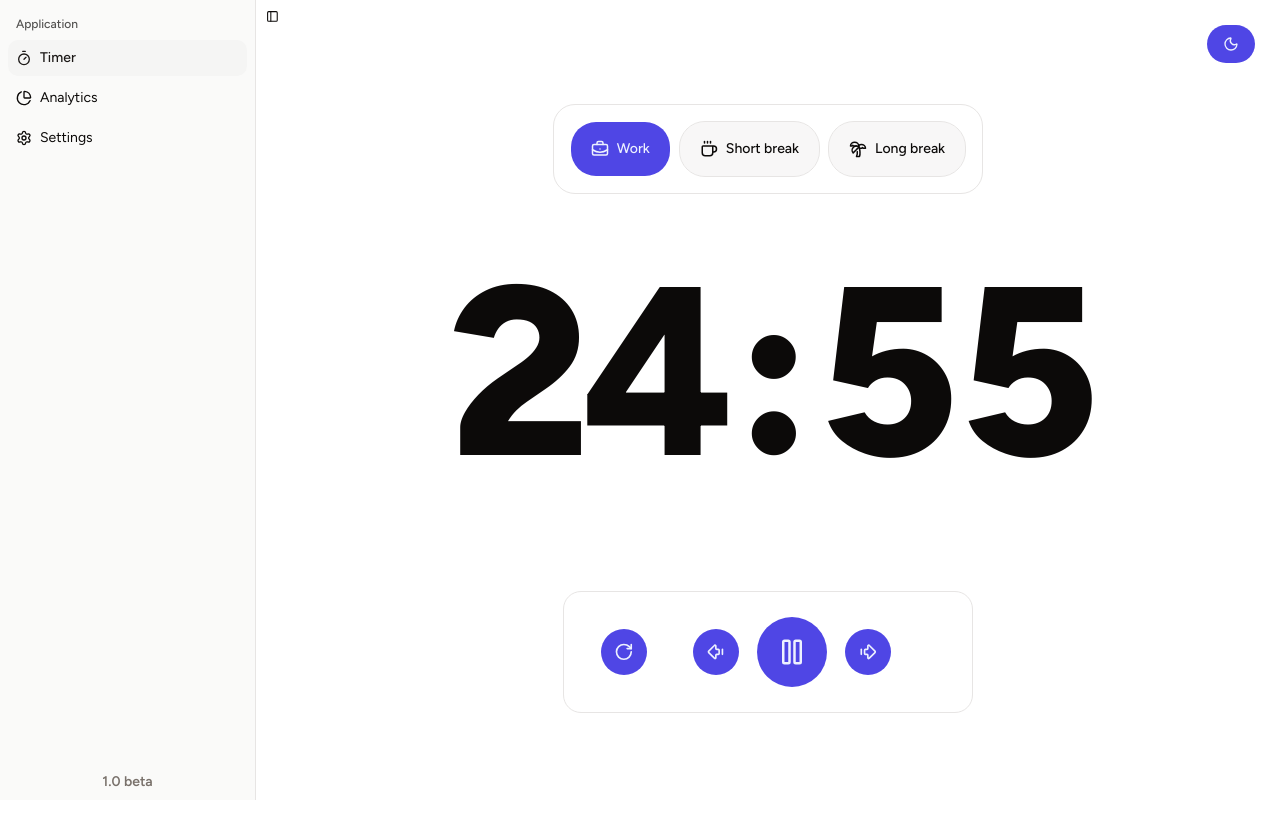
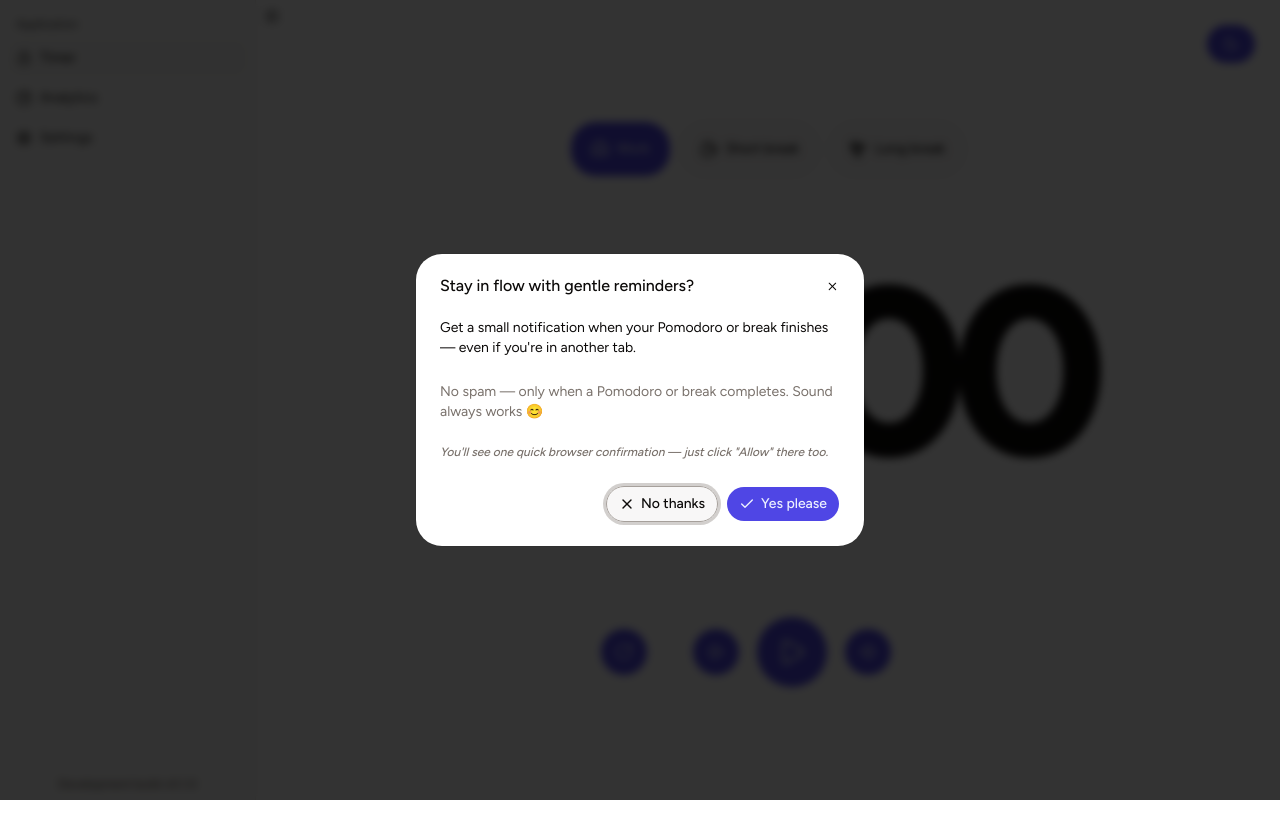
Before and after one commit to proivan1711/iXQU, a Next.js app: page / in a window 1280 px wide. Built offline with nearby package versions, Linux system fonts and the light colour scheme; no server answers.

Commit message:
Added notifications and replaced placeholder app version with real one

```diff
--- a/next.config.ts
+++ b/next.config.ts
@@ -1,8 +1,13 @@
-import type { NextConfig } from "next";
+import {readFileSync} from "node:fs";
+import type {NextConfig} from "next";
+
+const packageJson = JSON.parse(readFileSync("./package.json", "utf8"));
 
 const nextConfig: NextConfig = {
-  /* config options here */
   reactCompiler: true,
+  env: {
+    NEXT_PUBLIC_APP_VERSION: packageJson.version,
+  },
 };
 
 export default nextConfig;
--- a/src/app/layout.tsx
+++ b/src/app/layout.tsx
@@ -1,13 +1,13 @@
-import type { Metadata } from "next";
-import { Figtree, Geist, Geist_Mono } from "next/font/google";
+import type {Metadata} from "next";
+import {Figtree, Geist, Geist_Mono} from "next/font/google";
 import "./globals.css";
-import type { ReactNode } from "react";
+import type {ReactNode} from "react";
 import Sidebar from "@/components/Sidebar";
-import { ThemeProvider } from "@/components/theme-provider";
+import {ThemeProvider} from "@/components/theme-provider";
 import ModeToggle from "@/components/ui/ModeToggle";
-import { SidebarProvider, SidebarTrigger } from "@/components/ui/sidebar";
-import { Toaster } from "@/components/ui/sonner";
-import { SettingsContextProvider } from "@/features/settings/context/SettingsContext";
+import {SidebarProvider, SidebarTrigger} from "@/components/ui/sidebar";
+import {Toaster} from "@/components/ui/sonner";
+import {SettingsContextProvider} from "@/features/settings/context/SettingsContext";
 
 const figtree = Figtree({ subsets: ["latin"], variable: "--font-sans" });
 
@@ -50,7 +50,7 @@ export default function RootLayout({
                 <ModeToggle />
                 {children}
               </main>
-              <Toaster />
+              <Toaster position="top-center" richColors={true} />
             </SettingsContextProvider>
           </SidebarProvider>
         </ThemeProvider>
--- a/src/app/page.tsx
+++ b/src/app/page.tsx
@@ -1,5 +1,6 @@
-import { PomodoroContextProvider } from "@/contexts/PomodoroContext";
+import {PomodoroContextProvider} from "@/contexts/PomodoroContext";
 import Clock from "@/features/timer/componets/Clock";
+import NotificationPrompt from "@/features/timer/componets/NotificationPrompt";
 import TimerIslandNav from "@/features/timer/componets/TimerIslandNav";
 import TimerPlayControls from "@/features/timer/componets/TimerPlayControls";
 
@@ -10,6 +11,7 @@ export default function PomodoroTimer() {
         <TimerIslandNav />
         <Clock />
         <TimerPlayControls />
+        <NotificationPrompt />
       </PomodoroContextProvider>
     </div>
   );
--- a/src/components/Sidebar.tsx
+++ b/src/components/Sidebar.tsx
@@ -1,7 +1,7 @@
 "use client";
 
-import { PieChart, Settings, Timer } from "lucide-react";
-import { usePathname } from "next/dist/client/components/navigation"; // Menu items.
+import {PieChart, Settings, Timer} from "lucide-react";
+import {usePathname} from "next/dist/client/components/navigation";
 import Link from "next/link";
 import {
   Sidebar as ShadcnSidebar,
@@ -12,9 +12,8 @@ import {
   SidebarMenu,
   SidebarMenuButton,
   SidebarMenuItem,
-} from "@/components/ui/sidebar"; // Menu items.
+} from "@/components/ui/sidebar";
 
-// Menu items.
 const items = [
   {
     title: "Timer",
@@ -34,7 +33,7 @@ const items = [
 ];
 
 export default function Sidebar() {
-  const placeholderAppVersion = "1.0 beta";
+  const build = `${process.env.NODE_ENV === "development" ? "Development build" : ""}`;
   const pageUrl = usePathname();
 
   return (
@@ -58,8 +57,8 @@ export default function Sidebar() {
           </SidebarGroupContent>
         </SidebarGroup>
       </SidebarContent>
-      <p className="text-center mb-2 text-sm font-semibold text-muted-foreground">
-        {placeholderAppVersion}
+      <p className="text-center mb-2 text-xs font-semibold text-muted-foreground">
+        {build} v{process.env.NEXT_PUBLIC_APP_VERSION}
       </p>
     </ShadcnSidebar>
   );
--- /dev/null
+++ b/src/components/ui/dialog.tsx
@@ -0,0 +1,154 @@
+"use client"
+
+import * as React from "react"
+import {Dialog as DialogPrimitive} from "radix-ui"
+
+import {cn} from "@/lib/utils"
+import {Button} from "@/components/ui/button"
+import {X} from "lucide-react";
+
+function Dialog({
+  ...props
+}: React.ComponentProps<typeof DialogPrimitive.Root>) {
+  return <DialogPrimitive.Root data-slot="dialog" {...props} />
+}
+
+function DialogTrigger({
+  ...props
+}: React.ComponentProps<typeof DialogPrimitive.Trigger>) {
+  return <DialogPrimitive.Trigger data-slot="dialog-trigger" {...props} />
+}
+
+function DialogPortal({
+  ...props
+}: React.ComponentProps<typeof DialogPrimitive.Portal>) {
+  return <DialogPrimitive.Portal data-slot="dialog-portal" {...props} />
+}
+
+function DialogClose({
+  ...props
+}: React.ComponentProps<typeof DialogPrimitive.Close>) {
+  return <DialogPrimitive.Close data-slot="dialog-close" {...props} />
+}
+
+function DialogOverlay({
+  className,
+  ...props
+}: React.ComponentProps<typeof DialogPrimitive.Overlay>) {
+  return (
+    <DialogPrimitive.Overlay
+      data-slot="dialog-overlay"
+      className={cn("data-open:animate-in data-closed:animate-out data-closed:fade-out-0 data-open:fade-in-0 bg-black/80 duration-100 supports-backdrop-filter:backdrop-blur-xs fixed inset-0 isolate z-50", className)}
+      {...props}
+    />
+  )
+}
+
+function DialogContent({
+  className,
+  children,
+  showCloseButton = true,
+  ...props
+}: React.ComponentProps<typeof DialogPrimitive.Content> & {
+  showCloseButton?: boolean
+}) {
+  return (
+    <DialogPortal>
+      <DialogOverlay />
+      <DialogPrimitive.Content
+        data-slot="dialog-content"
+        className={cn(
+          "bg-background data-open:animate-in data-closed:animate-out data-closed:fade-out-0 data-open:fade-in-0 data-closed:zoom-out-95 data-open:zoom-in-95 ring-foreground/5 grid max-w-[calc(100%-2rem)] gap-6 rounded-4xl p-6 text-sm ring-1 duration-100 sm:max-w-md fixed top-1/2 left-1/2 z-50 w-full -translate-x-1/2 -translate-y-1/2 outline-none",
+          className
+        )}
+        {...props}
+      >
+        {children}
+        {showCloseButton && (
+          <DialogPrimitive.Close data-slot="dialog-close" asChild>
+            <Button variant="ghost" className="absolute top-4 right-4" size="icon-sm">
+              <X/>
+              <span className="sr-only">Close</span>
+            </Button>
+          </DialogPrimitive.Close>
+        )}
+      </DialogPrimitive.Content>
+    </DialogPortal>
+  )
+}
+
+function DialogHeader({ className, ...props }: React.ComponentProps<"div">) {
+  return (
+    <div
+      data-slot="dialog-header"
+      className={cn("gap-2 flex flex-col", className)}
+      {...props}
+    />
+  )
+}
+
+function DialogFooter({
+  className,
+  showCloseButton = false,
+  children,
+  ...props
+}: React.ComponentProps<"div"> & {
+  showCloseButton?: boolean
+}) {
+  return (
+    <div
+      data-slot="dialog-footer"
+      className={cn(
+        "gap-2 flex flex-col-reverse gap-2 sm:flex-row sm:justify-end",
+        className
+      )}
+      {...props}
+    >
+      {children}
+      {showCloseButton && (
+        <DialogPrimitive.Close asChild>
+          <Button variant="outline">Close</Button>
+        </DialogPrimitive.Close>
+      )}
+    </div>
+  )
+}
+
+function DialogTitle({
+  className,
+  ...props
+}: React.ComponentProps<typeof DialogPrimitive.Title>) {
+  return (
+    <DialogPrimitive.Title
+      data-slot="dialog-title"
+      className={cn("text-base leading-none font-medium", className)}
+      {...props}
+    />
+  )
+}
+
+function DialogDescription({
+  className,
+  ...props
+}: React.ComponentProps<typeof DialogPrimitive.Description>) {
+  return (
+    <DialogPrimitive.Description
+      data-slot="dialog-description"
+      className={cn("text-muted-foreground *:[a]:hover:text-foreground text-sm *:[a]:underline *:[a]:underline-offset-3", className)}
+      {...props}
+    />
+  )
+}
+
+export {
+  Dialog,
+  DialogClose,
+  DialogContent,
+  DialogDescription,
+  DialogFooter,
+  DialogHeader,
+  DialogOverlay,
+  DialogPortal,
+  DialogTitle,
+  DialogTrigger,
+}
--- a/src/contexts/PomodoroContext.tsx
+++ b/src/contexts/PomodoroContext.tsx
@@ -12,17 +12,14 @@ import {
     useRef,
     useState,
 } from "react";
-import { useTimer } from "react-timer-hook";
-import { toast } from "sonner";
+import {useTimer} from "react-timer-hook";
+import {toast} from "sonner";
 import useSound from "use-sound";
-import { savePomodoro } from "@/features/analytics/services/analyticsDatabase";
-import { useSettings } from "@/features/settings/context/SettingsContext";
+import {savePomodoro} from "@/features/analytics/services/analyticsDatabase";
+import {useSettings} from "@/features/settings/context/SettingsContext";
+import {getSettings} from "@/features/settings/services/settings";
 import TimeUpNotification from "@/features/timer/componets/TimeUpNotification";
-import {
-  ALARM_SOUND_ID,
-  MIN_POMODORO_TIME_SAVE,
-  TIMER_NOTIFICATION_ID,
-} from "@/features/timer/config";
+import {ALARM_SOUND_ID, MIN_POMODORO_TIME_SAVE, TIMER_NOTIFICATION_ID,} from "@/features/timer/config";
 
 export type Mode = "pomodoro" | "shortBreak" | "longBreak";
 
@@ -209,6 +206,17 @@ export function PomodoroContextProvider({ children }: { children: ReactNode }) {
       main?.classList.add(...classes);
       sidebar?.classList.add(...classes);
 
+      if (getSettings().allowedNotifications) {
+        const notif = new Notification(`Time is up!`, {
+          icon: `${window.location.origin}/images/timer.svg`,
+          body: mode === "pomodoro" ? "Time for a break!" : "Back to work!",
+        });
+        notif.addEventListener("close", () => {
+          stopAlarm();
+          toast.dismiss(TIMER_NOTIFICATION_ID);
+        });
+      }
+
       toast.message(<TimeUpNotification mode={mode} restart={restart} />, {
         position: "top-center",
         id: TIMER_NOTIFICATION_ID,
--- a/src/features/settings/components/SettingsForm.tsx
+++ b/src/features/settings/components/SettingsForm.tsx
@@ -1,6 +1,6 @@
-import { SiGithub } from "@icons-pack/react-simple-icons";
+import {SiGithub} from "@icons-pack/react-simple-icons";
 import Link from "next/link";
-import { Button } from "@/components/ui/button";
+import {Button} from "@/components/ui/button";
 import {
   LongBreakDurationField,
   PomodoroDurationField,
@@ -11,6 +11,11 @@ import {
 export default function SettingsForm() {
   return (
     <form className="bg-card border border-border w-[85%] sm:w-[75%] max-w-7xl h-fit rounded-2xl flex flex-col justify-between items-start px-10 pt-20 pb-5 gap-15 mb-20">
+      {process.env.NODE_ENV === "development" && (
+        <p className="text-muted-foreground -mb-10">
+          🔧 Development Mode: Time constraints disabled for rapid testing.
+        </p>
+      )}
       <div className="flex flex-col w-full gap-15">
         <PomodoroDurationField />
         <ShortBreakDurationField />
--- a/src/features/settings/services/settings.ts
+++ b/src/features/settings/services/settings.ts
@@ -1,10 +1,7 @@
 "use client";
 
-import {
-  DEFAULT_SETTINGS,
-  SETTINGS_LOCAL_STORAGE_KEY,
-} from "@/features/timer/config";
-import { isObject } from "@/utils";
+import {DEFAULT_SETTINGS, SETTINGS_LOCAL_STORAGE_KEY,} from "@/features/timer/config";
+import {isObject} from "@/utils";
 
 function initSettings() {
   localStorage.setItem(
@@ -39,12 +36,12 @@ export function getSettings(): typeof DEFAULT_SETTINGS {
   }
 }
 
-export function setSetting({
+export function setSetting<K extends keyof typeof DEFAULT_SETTINGS>({
   settingsKey,
   value,
 }: {
-  settingsKey: keyof typeof DEFAULT_SETTINGS;
-  value: number;
+  settingsKey: K;
+  value: (typeof DEFAULT_SETTINGS)[K];
 }): typeof DEFAULT_SETTINGS {
   const settings = getSettings();
   settings[settingsKey] = value;
--- /dev/null
+++ b/src/features/timer/componets/NotificationPrompt.tsx
@@ -0,0 +1,109 @@
+"use client";
+
+import {Check, X} from "lucide-react";
+import {useState} from "react";
+import {toast} from "sonner";
+import {Button} from "@/components/ui/button";
+import {
+  Dialog,
+  DialogClose,
+  DialogContent,
+  DialogDescription,
+  DialogFooter,
+  DialogHeader,
+  DialogTitle,
+} from "@/components/ui/dialog";
+import {getData} from "@/features/analytics/services/analyticsDatabase";
+import {getSettings, setSetting} from "@/features/settings/services/settings";
+import {MIN_POMODOROS_FOR_NOTIFICATION_AUTO_ASK} from "@/features/timer/config";
+
+export default function NotificationPrompt() {
+  const {
+    pomodoros: { length: pomodorosCount },
+  } = getData();
+
+  const [hasAllowedNotifications, setHasAllowedNotifications] = useState<
+    null | boolean
+  >(() => getSettings().allowedNotifications);
+
+  if (
+    hasAllowedNotifications === null &&
+    pomodorosCount >= MIN_POMODOROS_FOR_NOTIFICATION_AUTO_ASK
+  ) {
+    return (
+      <Dialog defaultOpen={true}>
+        <DialogContent aria-describedby="Notification Permission for pomodoro">
+          <DialogTitle>Stay in flow with gentle reminders?</DialogTitle>
+          <DialogHeader>
+            Get a small notification when your Pomodoro or break finishes — even
+            if you're in another tab.
+          </DialogHeader>
+          <DialogDescription>
+            No spam — only when a Pomodoro or break completes. Sound always
+            works 😊
+            <br />
+            <br />
+            <span className="text-xs text-muted-foreground italic font-medium">
+              You'll see one quick browser confirmation — just click "Allow"
+              there too.
+            </span>
+          </DialogDescription>
+          <DialogFooter>
+            <DialogClose
+              onClick={() => {
+                setSetting({
+                  settingsKey: "allowedNotifications",
+                  value: false,
+                });
+                setHasAllowedNotifications(false);
+              }}
+              asChild={true}
+            >
+              <Button variant="outline">
+                <X />
+                <span>No thanks</span>
+              </Button>
+            </DialogClose>
+            <DialogClose
+              asChild={true}
+              onClick={() => {
+                toast.promise(
+                  async () => {
+                    const res = await Notification.requestPermission();
+                    if (res === "denied" || res === "default") {
+                      setSetting({
+                        settingsKey: "allowedNotifications",
+                        value: false,
+                      });
+                      setHasAllowedNotifications(false);
+                      await Promise.reject("Notification denied");
+                    } else {
+                      setSetting({
+                        settingsKey: "allowedNotifications",
+                        value: true,
+                      });
+                      setHasAllowedNotifications(true);
+                      await Promise.resolve();
+                    }
+                  },
+                  {
+                    success: "Notifications allowed",
+                    error: "Notification permission denied",
+                    loading: "Requesting notification permission",
+                    duration: 1000 * 10,
+                  },
+                );
+              }}
+            >
+              <Button>
+                <Check />
+                <span>Yes please</span>
+              </Button>
+            </DialogClose>
+          </DialogFooter>
+        </DialogContent>
+      </Dialog>
+    );
+  }
+  return null;
+}
--- a/src/features/timer/config.ts
+++ b/src/features/timer/config.ts
@@ -1,24 +1,31 @@
-export const MIN_POMODORO_DURATION = 15 * 60 * 1000;
+const isDeveloping = process.env.NODE_ENV === "development";
+
+export const MIN_POMODORO_DURATION = isDeveloping ? 0 : 15 * 60 * 1000;
 export const MAX_POMODORO_DURATION = 5 * 60 * 60 * 1000;
 
 export const MIN_SHORT_BREAK_DURATION = 60 * 1000;
-export const MAX_SHORT_BREAK_DURATION = 10 * 60 * 1000;
+export const MAX_SHORT_BREAK_DURATION = isDeveloping
+  ? 1000 * 60 * 1000
+  : 10 * 60 * 1000;
 
-export const MIN_LONG_BREAK_DURATION = 10 * 60 * 1000;
+export const MIN_LONG_BREAK_DURATION = isDeveloping ? 0 : 10 * 60 * 1000;
 export const MAX_LONG_BREAK_DURATION = 30 * 60 * 1000;
 
-export const MIN_SKIP_DURATION = 1000;
-export const MAX_SKIP_DURATION = 30 * 1000;
+export const MIN_SKIP_DURATION = isDeveloping ? 1 : 1000;
+export const MAX_SKIP_DURATION = isDeveloping ? 60 * 60 * 1000 : 30 * 1000;
 
 export const SETTINGS_LOCAL_STORAGE_KEY = "settings";
 export const DEFAULT_SETTINGS = {
-  pomodoroDuration: 25 * 60 * 1000,
-  shortBreakDuration: 5 * 60 * 1000,
-  longBreakDuration: 15 * 60 * 1000,
-  skipDuration: 15 * 1000,
+  pomodoroDuration: isDeveloping ? 5 * 1000 : 25 * 60 * 1000,
+  shortBreakDuration: isDeveloping ? 2 * 1000 : 5 * 60 * 1000,
+  longBreakDuration: isDeveloping ? 4 * 1000 : 15 * 60 * 1000,
+  skipDuration: isDeveloping ? 100 * 60 * 1000 : 15 * 1000,
+  allowedNotifications: null as null | boolean,
 };
 
 export const MIN_POMODORO_TIME_SAVE = 60 * 1000;
 
 export const ALARM_SOUND_ID = "pomodoro-alarm";
 export const TIMER_NOTIFICATION_ID = "timer-notification";
+
+export const MIN_POMODOROS_FOR_NOTIFICATION_AUTO_ASK = isDeveloping ? 0 : 2;
--- /dev/null
+++ b/src/hooks/useStorage.ts
@@ -0,0 +1,23 @@
+"use client";
+
+import type React from "react";
+import {useEffect, useState} from "react";
+
+export default function useStorageState<T>(
+  initialState: T,
+  key: string,
+  storageType: Storage,
+) {
+  const storage = storageType;
+  const [value, setValue] = useState<T>(() => {
+    if (typeof window === "undefined") return initialState;
+    const storedValue = storage.getItem(key);
+    return storedValue ? JSON.parse(storedValue) : initialState;
+  });
+
+  useEffect(() => {
+    storage.setItem(key, JSON.stringify(value));
+  }, [value, key, storage]);
+
+  return [value, setValue] as [T, React.Dispatch<React.SetStateAction<T>>];
+}
```
Also changed, not shown: src/features/timer/componets/TimeUpNotification.tsx (+4 -4 lines), public/images/timer.svg (added). Lines whose indentation alone changed are shown as unchanged.
